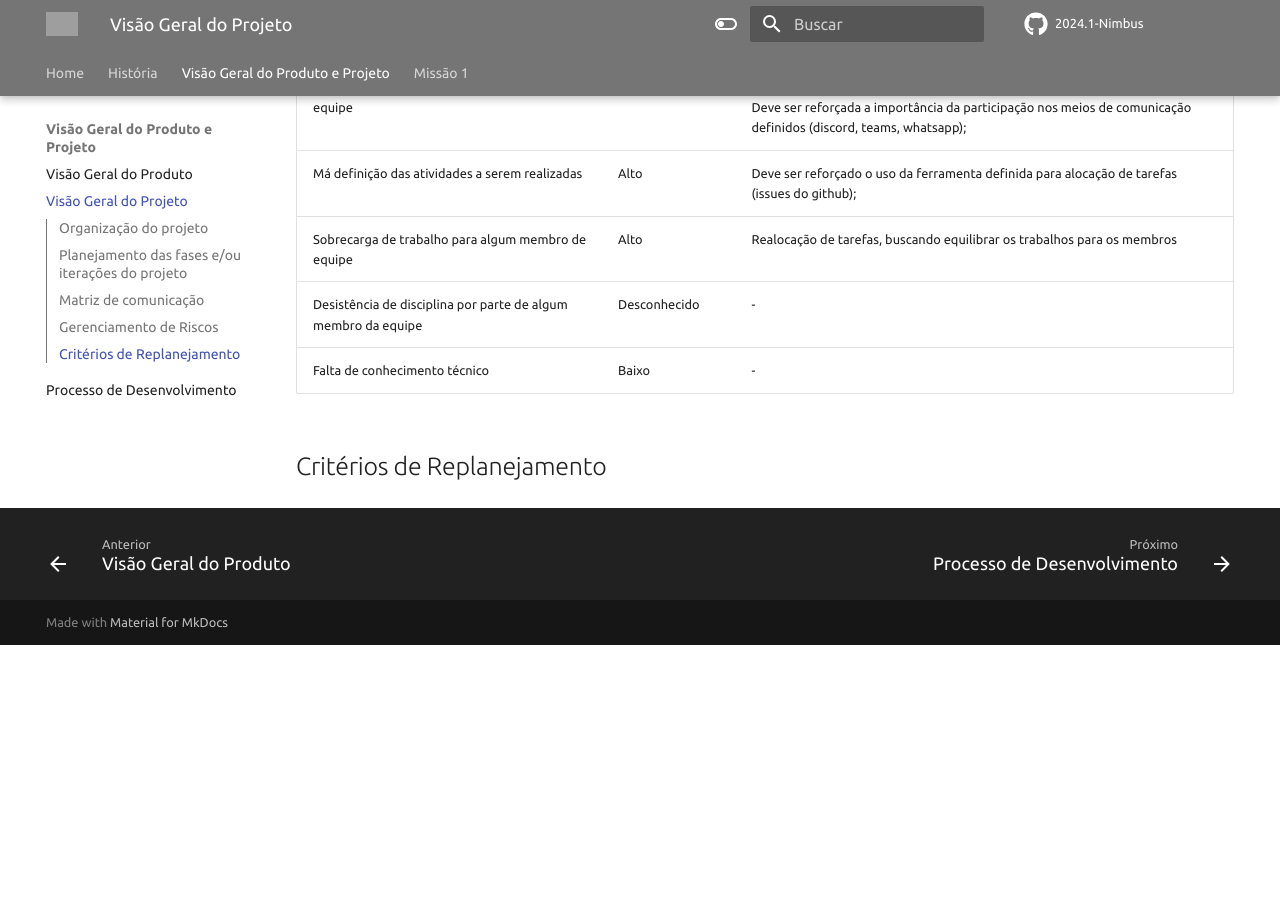
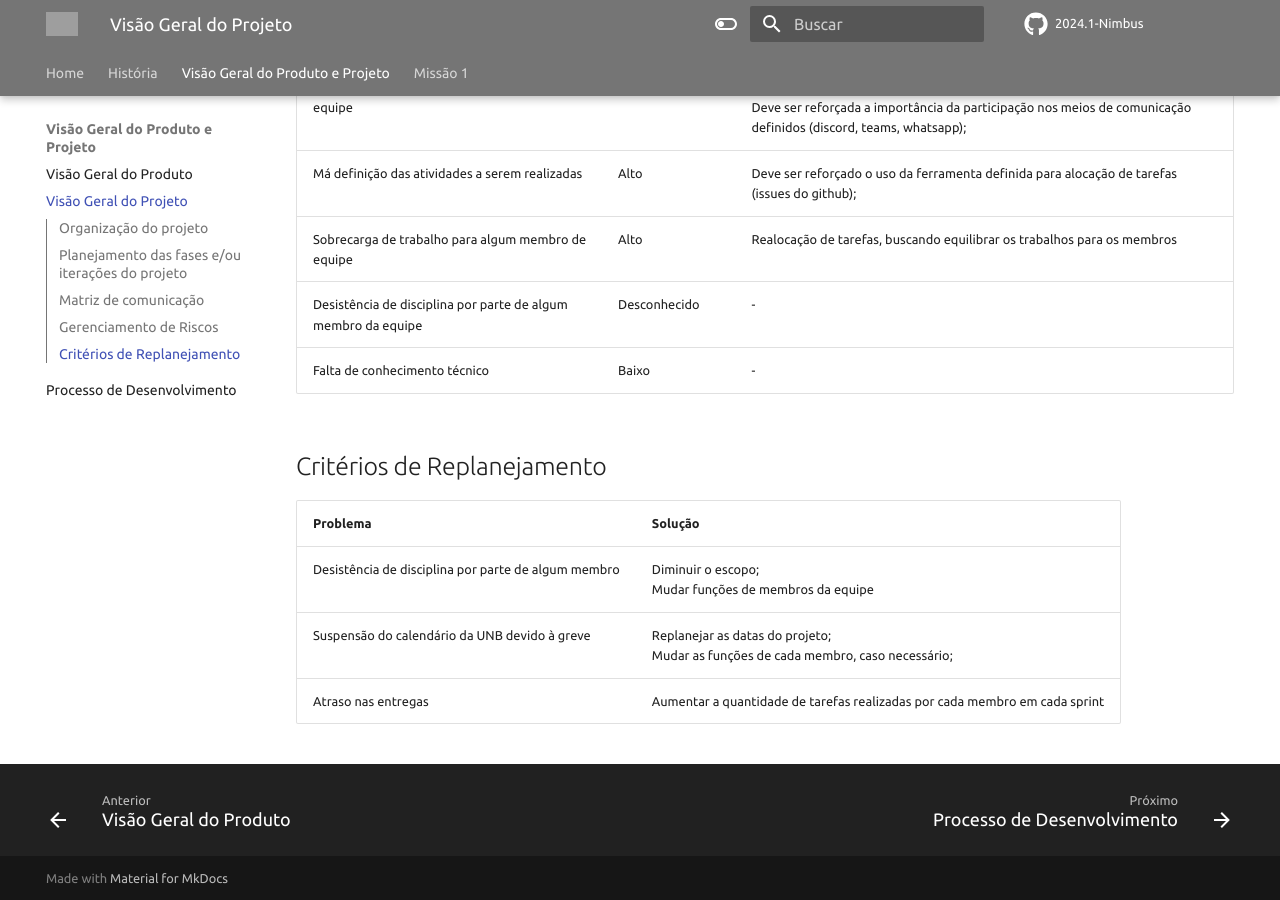
Before and after one commit to mdsreq-fga-unb/2024.1-Nimbus, an MkDocs documentation site: the page built from docs/visao-geral/visao-projeto.md, in a window 1280 px wide and 900 px high, scrolled down 2611 px. Built offline with MkDocs 1.6.1 and Material for MkDocs 9.7.7, drawn with Linux system fonts in a browser that asks for light colours; comment, search, counter and statistics services are not loaded; before the commit the page ends 3256 px from its top, so only the background shows below that; grey boxes are pictures that could not be loaded.

Commit message:
Adiciona critérios de replanejamento
Co-authored-by: Gabriel Moura <gabrielmourajulho2005@gmail.com>

```diff
--- a/docs/visao-geral/visao-projeto.md
+++ b/docs/visao-geral/visao-projeto.md
@@ -49,3 +49,9 @@
 
 
 ## Critérios de Replanejamento
+
+| Problema                                            | Solução                                                      |
+| --------------------------------------------------- | ------------------------------------------------------------ |
+| Desistência de disciplina por parte de algum membro | Diminuir o escopo;<br>Mudar funções de membros da equipe     |
+| Suspensão do calendário da UNB devido à greve       | Replanejar as datas do projeto;<br>Mudar as funções de cada membro, caso necessário; |
+| Atraso nas entregas                                 | Aumentar a quantidade de tarefas realizadas por cada membro em cada sprint |
```
